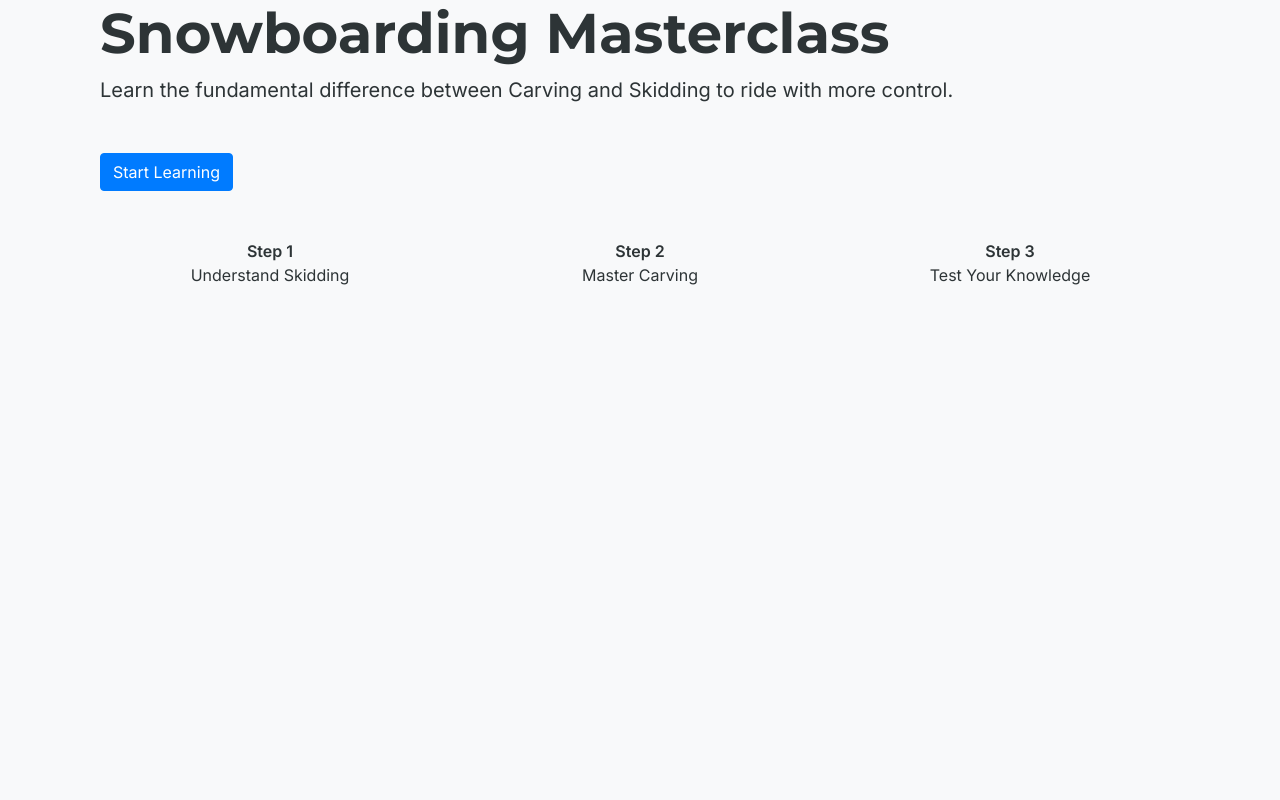
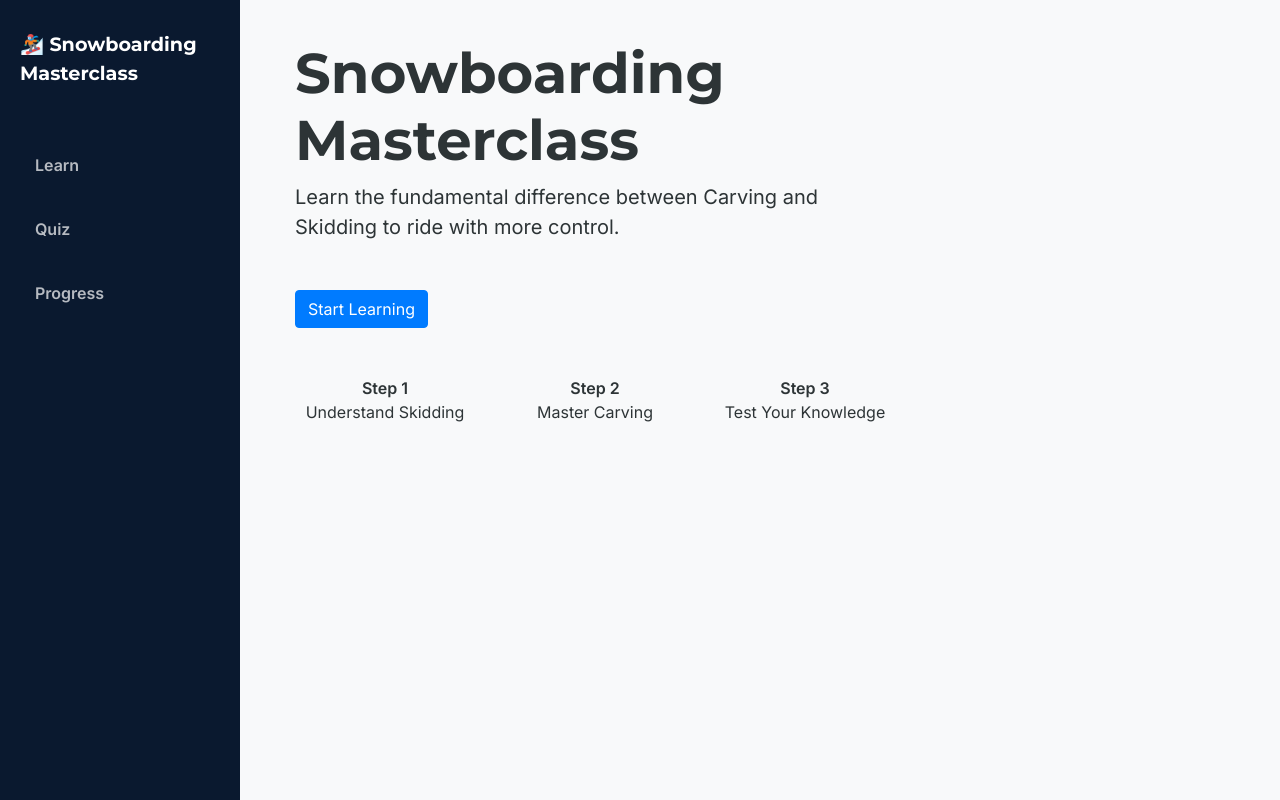
Before and after one commit to JIachen-Tu/UI-final-project, a Flask app: page / in a window 1280 px wide. Run offline with Flask 3, Linux system fonts and the light colour scheme; some libraries are stand-ins or nearby versions.

Commit message:
Update layout.html

```diff
--- a/templates/layout.html
+++ b/templates/layout.html
@@ -1,26 +1,22 @@
 <!DOCTYPE html>
-<html lang="en">
+<html lang="zh">
 <head>
     <meta charset="UTF-8">
-    <meta name="viewport" content="width=device-width, initial-scale=1.0">
     <title>Snowboarding Masterclass</title>
-
-    <link rel="preconnect" href="https://fonts.googleapis.com">
-    <link rel="preconnect" href="https://fonts.gstatic.com" crossorigin>
-    <link href="https://fonts.googleapis.com/css2?family=Inter:wght@400;600&family=Montserrat:wght@700&display=swap" rel="stylesheet">
-
     <link rel="stylesheet" href="https://stackpath.bootstrapcdn.com/bootstrap/4.5.2/css/bootstrap.min.css">
-
     <link rel="stylesheet" href="{{ url_for('static', filename='main.css') }}">
-
     <script src="https://code.jquery.com/jquery-3.5.1.min.js"></script>
 </head>
 <body>
-    <div class="container">
+    <nav class="sidebar">
+        <div class="logo">🏂 Snowboarding Masterclass</div>
+        <a href="/learn/1" class="nav-item {% if 'learn' in request.path %}active{% endif %}">Learn</a>
+        <a href="/quiz/1" class="nav-item {% if 'quiz' in request.path %}active{% endif %}">Quiz</a>
+        <a href="/results" class="nav-item">Progress</a>
+    </nav>
+
+    <main class="main-content">
         {% block content %}{% endblock %}
-    </div>
-
-    <script src="https://cdn.jsdelivr.net/npm/popper.js@1.16.1/dist/umd/popper.min.js"></script>
-    <script src="https://stackpath.bootstrapcdn.com/bootstrap/4.5.2/js/bootstrap.min.js"></script>
+    </main>
 </body>
 </html>
```
